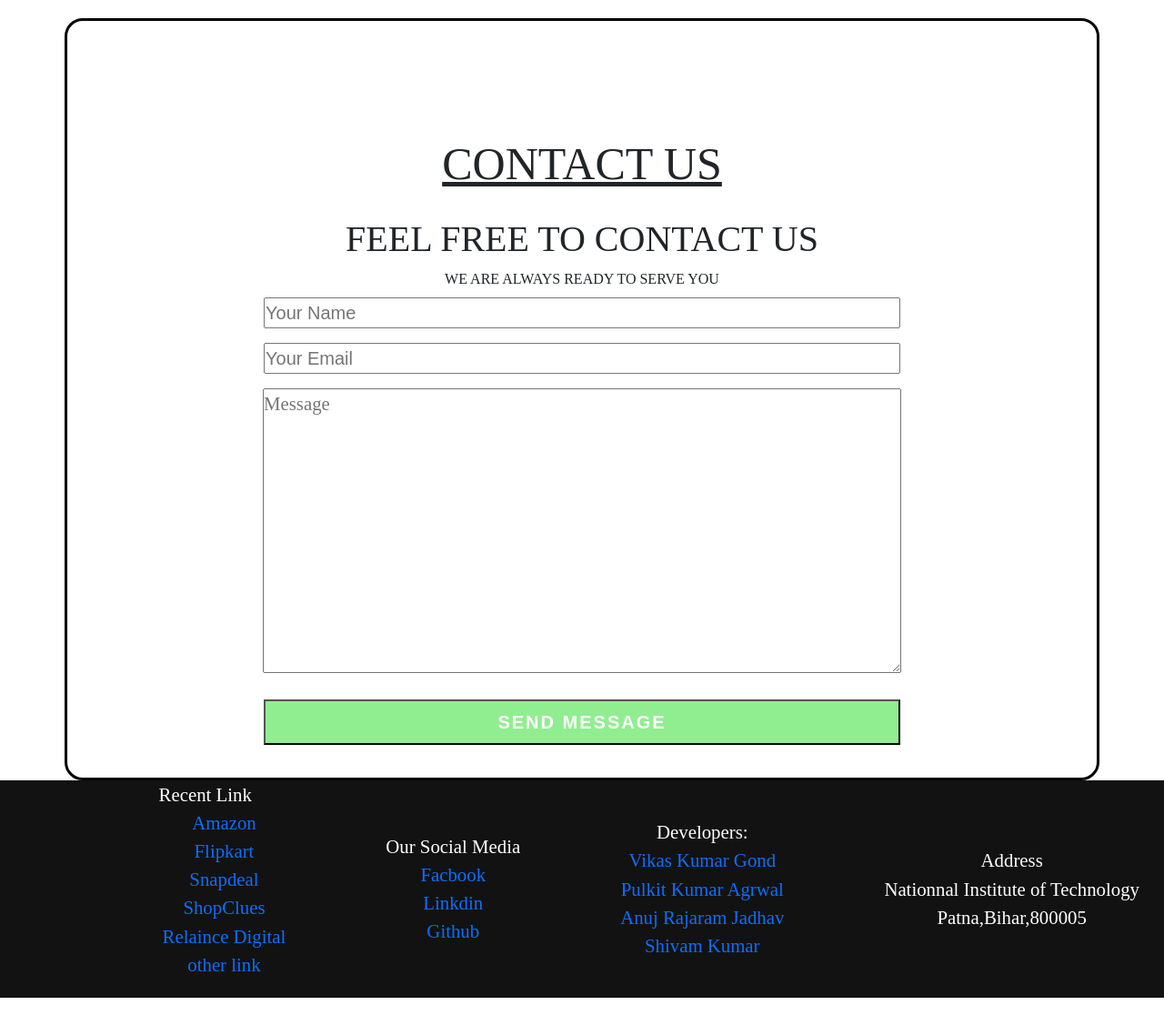
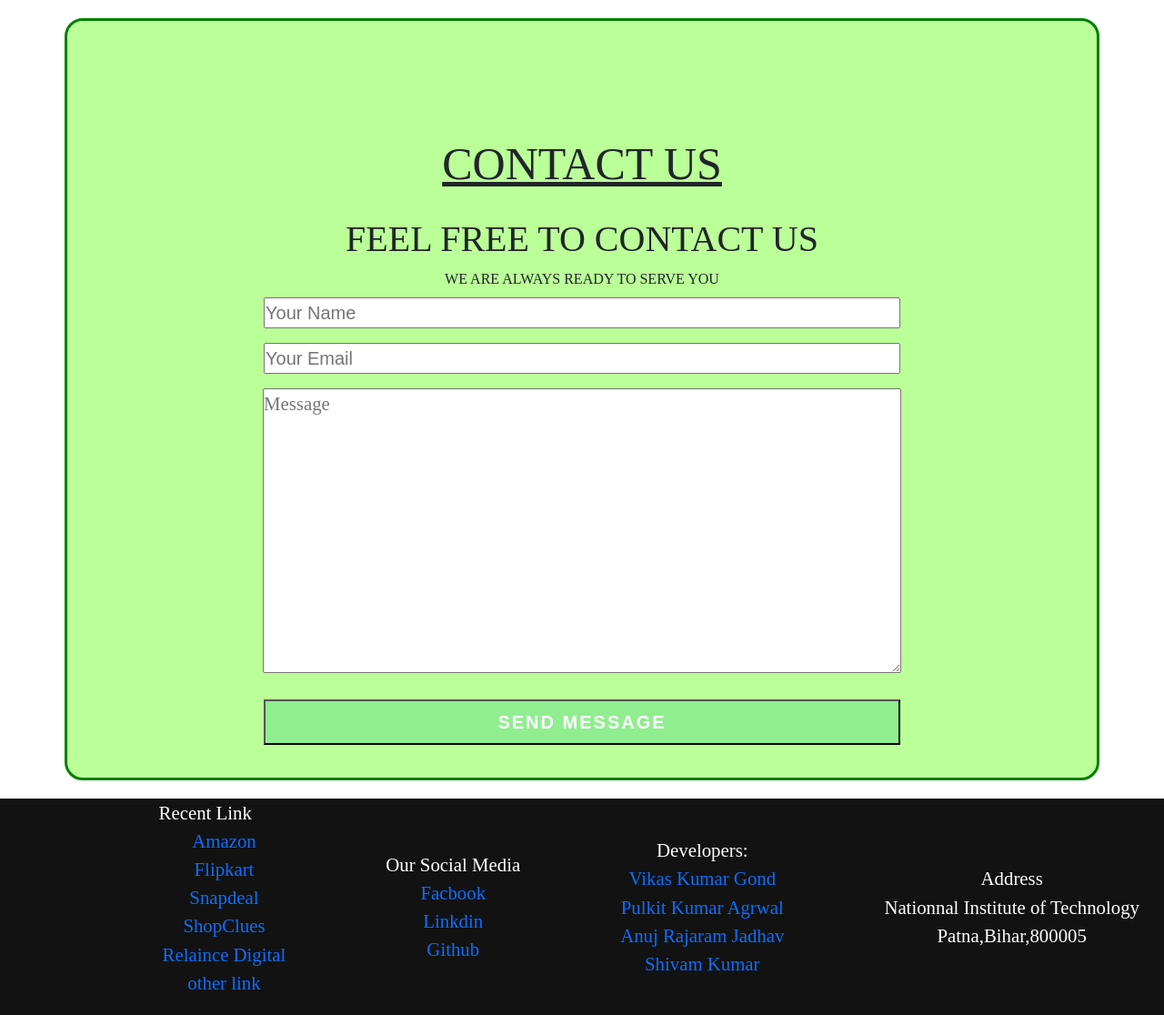
Before and after one commit to Hack-o-Heist/Heist-Compare, a Django app: page /contact in a window 1280 px wide. Shown: the part 73-1189 px from the top of the page at 91% size. Run offline with Django 3.2, Linux system fonts and the light colour scheme.

Commit message:
Update contact.css

```diff
--- a/core/static/css/contact.css
+++ b/core/static/css/contact.css
@@ -1,9 +1,11 @@
 .contact1{
     margin-top: 20px;
+    margin-bottom: 20px;
     text-align:center;
-    border: 3px solid black;
+    border: 3px solid green;
     border-radius:20px;
     padding: 20px;
+    background-color: #bbff99;
 }
 .contact-title1{
     margin-top: 100px;
```
